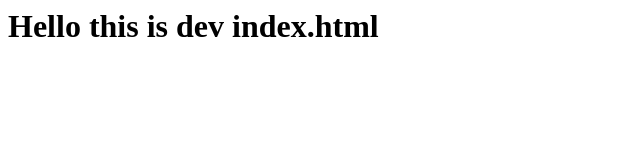
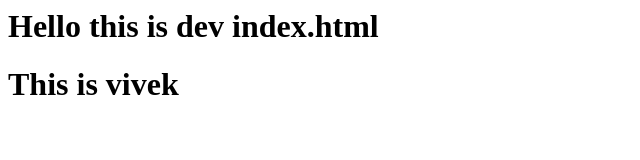
Before and after one commit to DevopsvivekS/repo1, a plain HTML site: page index.html in a window 1280 px wide. Shown: the whole page, without its empty margins (0-640 px from the left). Drawn offline with Linux system fonts and the light colour scheme.

Commit message:
Update index.html

```diff
--- a/index.html
+++ b/index.html
@@ -1 +1,2 @@
 <h1>Hello this is dev index.html</h1>
+<h1>This is vivek</h1>
```
